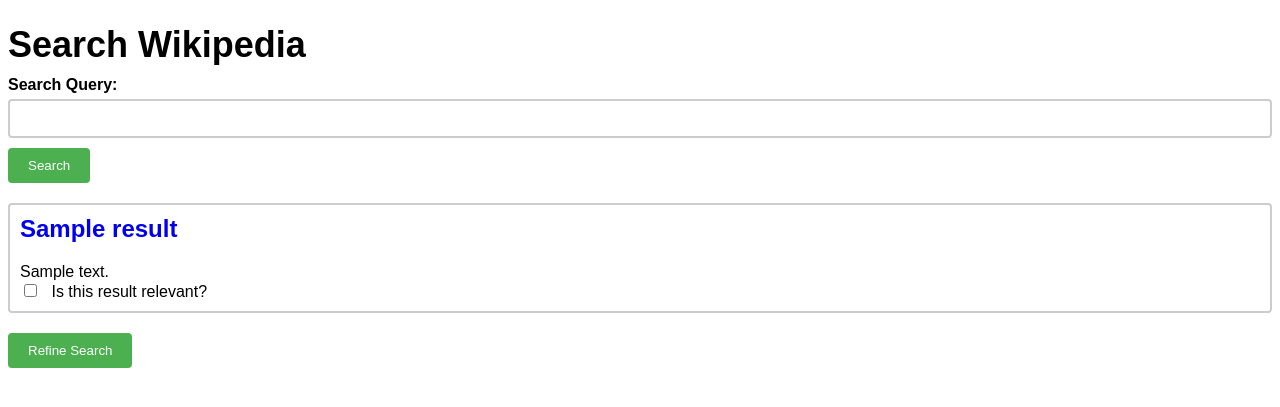
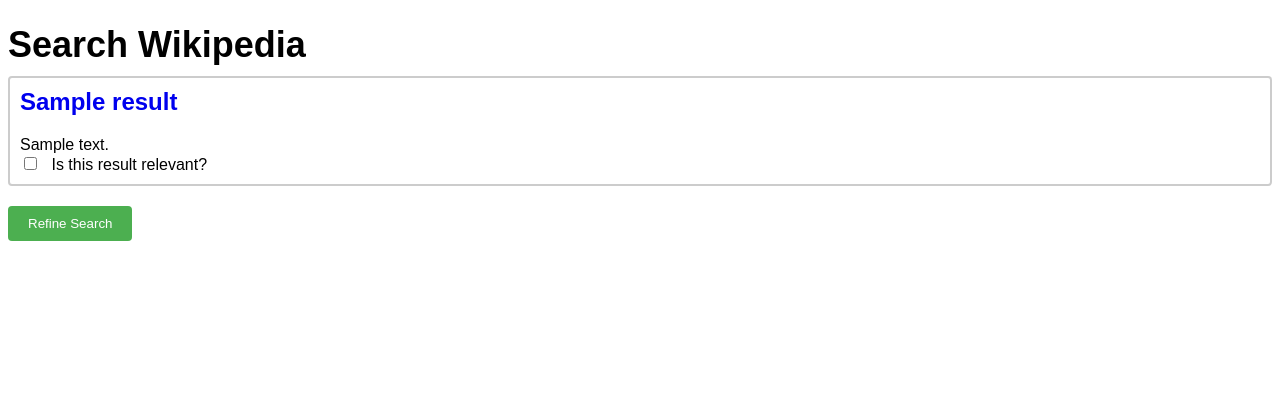
Before and after one commit to sushil22077/IR_Project_UI, a Flask app: template wikipedia/templates/results.html in a window 1280 px wide. Shown: the top 407 px of the page. Run offline with Flask 3, Linux system fonts and the light colour scheme; the template is opened without the code that fills it: most values are stand-ins (such as "Sample title", 1, 10 or a date in 2020).

Commit message:
Add files via upload

```diff
--- a/wikipedia/templates/results.html
+++ b/wikipedia/templates/results.html
@@ -63,11 +63,6 @@
 </head>
 <body>
 	<h1>Search Wikipedia</h1>
-	<form method="get">
-		<label for="query">Search Query:</label>
-		<input type="text" id="query" name="query">
-		<input type="submit" value="Search">
-	</form>
 	{% if results %}
     <form action="refined_results.html" method="post">
       {% for result in results %}
```
